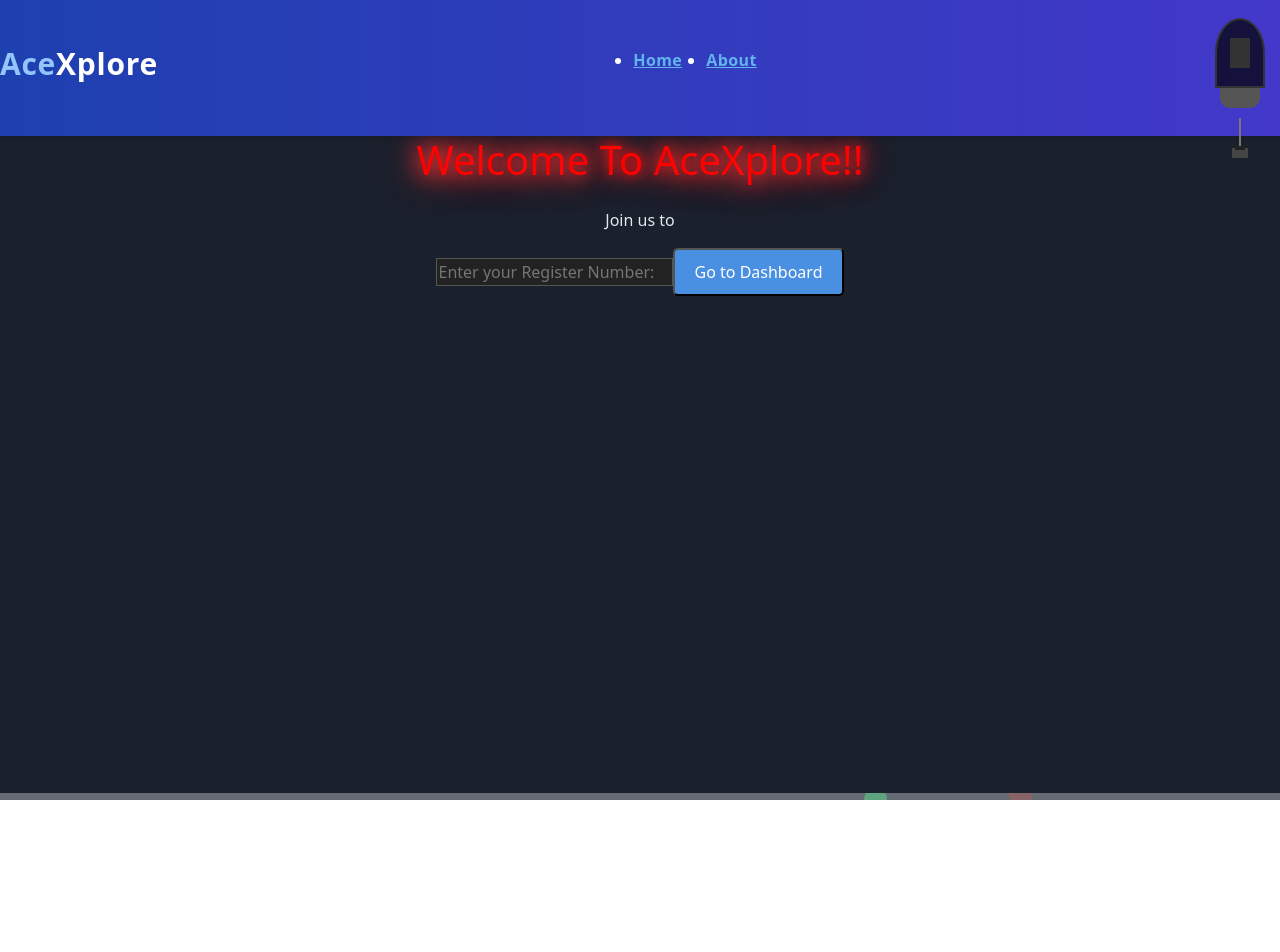
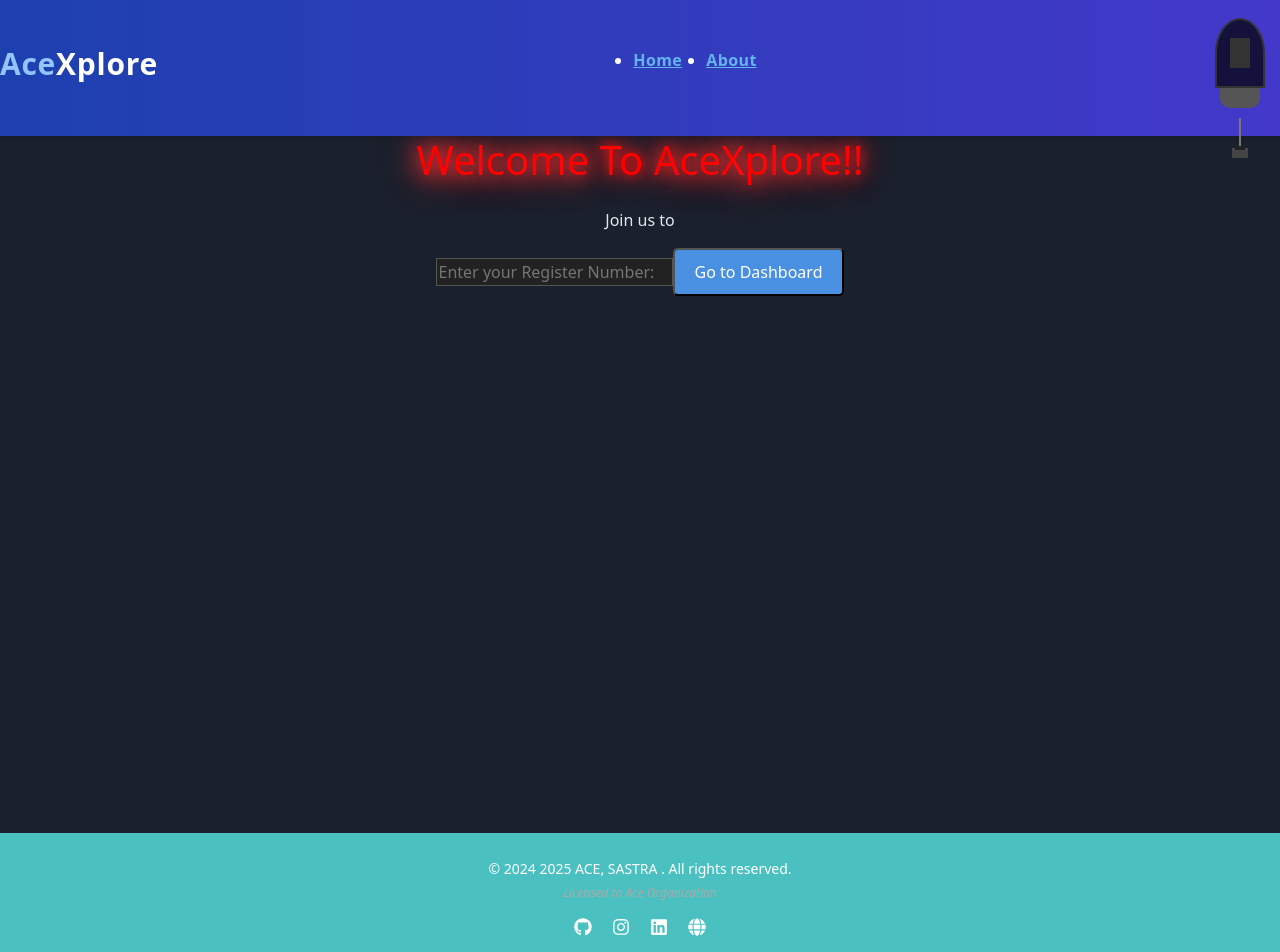
Before and after one commit to Sai-Ishaan/acexplore_1, a React (Create React App) app: page / in a window 1280 px wide. Shown: the top 952 px of the page. Before the commit the page ends 833 px from the top, so only its background shows below. Built offline with nearby package versions, Linux system fonts and the light colour scheme.

Commit message:
new file:   src/components/Footer.js 	modified:   src/components/Home.css 	modified:   src/components/Home.js

```diff
--- /dev/null
+++ b/src/components/Footer.js
@@ -0,0 +1,30 @@
+import React from 'react';
+import './Home.css';
+import { FaGithub, FaInstagram, FaLinkedin, FaGlobe } from 'react-icons/fa';
+
+const Footer = () => {
+    return (
+        <footer className="footer">
+            <div className="footer-content">
+                <p>&copy; {new Date().getFullYear()} 2025 ACE, SASTRA . All rights reserved.</p>
+                <p className="footer-license">Licensed to Ace Organization</p>
+                <div className="social-links">
+                    <a href="https://github.com/Sai-Ishaan" target="_blank" rel="noopener noreferrer" className="social-icon">
+                        <FaGithub />
+                    </a>
+                    <a href="https://www.instagram.com/ace_soc_sastra/" target="_blank" rel="noopener noreferrer" className="social-icon">
+                        <FaInstagram />
+                    </a>
+                    <a href="https://www.linkedin.com/company/ace-sastra-soc/" target="_blank" rel="noopener noreferrer" className="social-icon">
+                        <FaLinkedin />
+                    </a>
+                    <a href="https://ace-sastra.vercel.app/" target="_blank" rel="noopener noreferrer" className="social-icon">
+                        <FaGlobe />
+                    </a>
+                </div>
+            </div>
+        </footer>
+    );
+};
+
+export default Footer;
--- a/src/components/Home.css
+++ b/src/components/Home.css
@@ -324,3 +324,49 @@
 .navbar-mode-toggle:active {
     transform: scale(0.95);
 }
+
+
+.footer {
+  background-color: var(--primary-color, #1a202c); /* Use your theme color */
+  color: var(--text-color, #fff);
+  text-align: center;
+  padding: 20px;
+  margin-top: 40px;
+  position: relative;
+  bottom: 0;
+  width: 100%;
+  font-size: 14px;
+}
+
+.footer .footer-content {
+  max-width: 800px;
+  margin: 0 auto;
+}
+
+.footer p {
+  margin: 5px 0;
+}
+
+.footer .footer-license {
+  font-style: italic;
+  font-size: 12px;
+  color: var(--secondary-color, #aaa);
+}
+
+.footer .social-links {
+  display: flex;
+  justify-content: center;
+  gap: 20px;
+  margin-top: 10px;
+}
+
+.footer .social-icon {
+  color: var(--icon-color, #fff);
+  font-size: 18px;
+  transition: transform 0.2s, color 0.2s;
+}
+
+.footer .social-icon:hover {
+  transform: scale(1.2);
+  color: var(--highlight-color, #00aced);
+}
--- a/src/components/Home.js
+++ b/src/components/Home.js
@@ -10,7 +10,7 @@
 import LoadingScreen from './LoadingScreen';
 import users from '../data/data.json';
 import LightBulbSwitch from './LightBulbSwitch';
-
+import Footer from './Footer';
 const Home = () => {
     const [registerNumber, setRegisterNumber] = useState('');
     const [isLoading, setIsLoading] = useState(false);
@@ -163,6 +163,7 @@
                         <button className="explore-button">Explore More</button>
                     </div>
                 </section>
+                <Footer />
             </div>
         </>
     );
```
